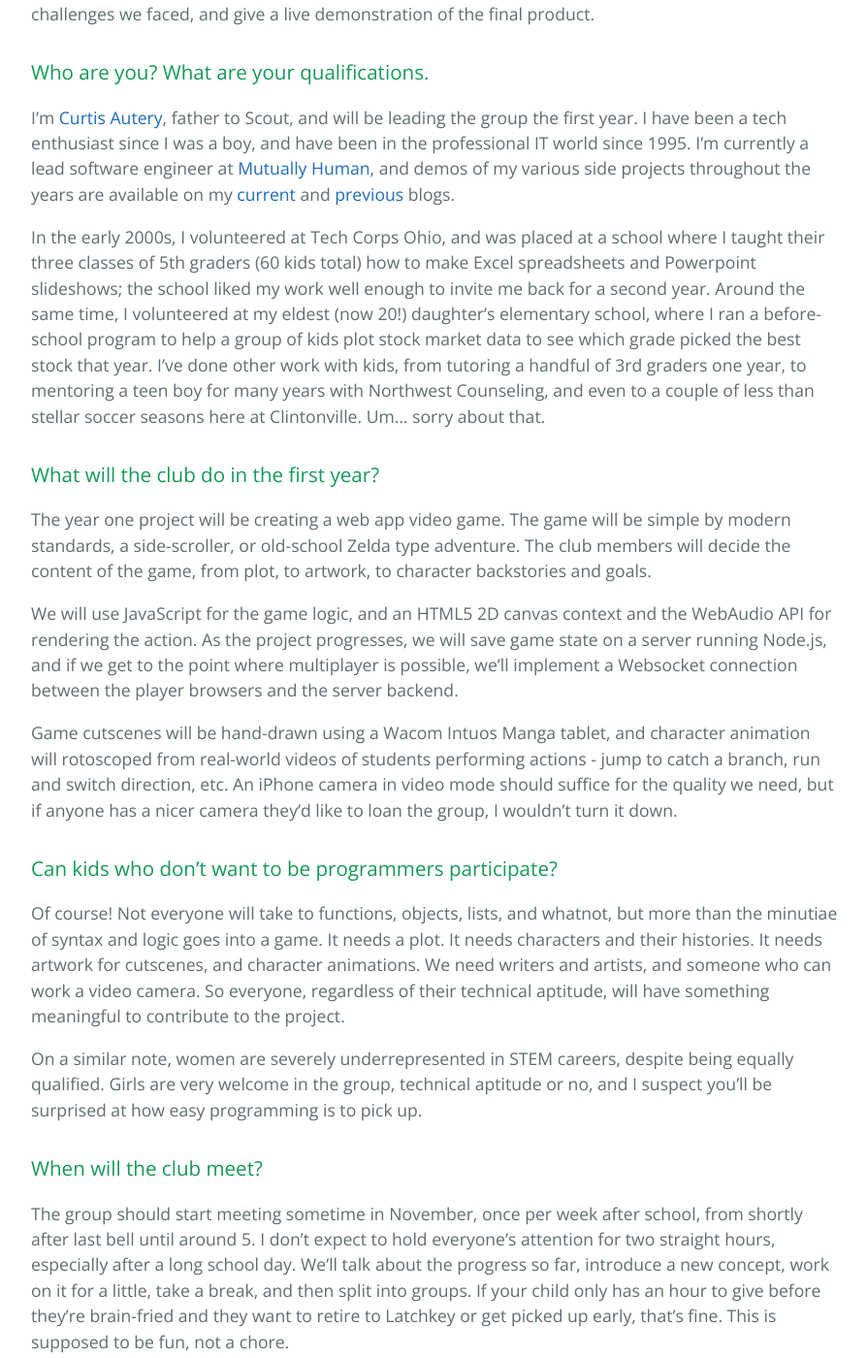
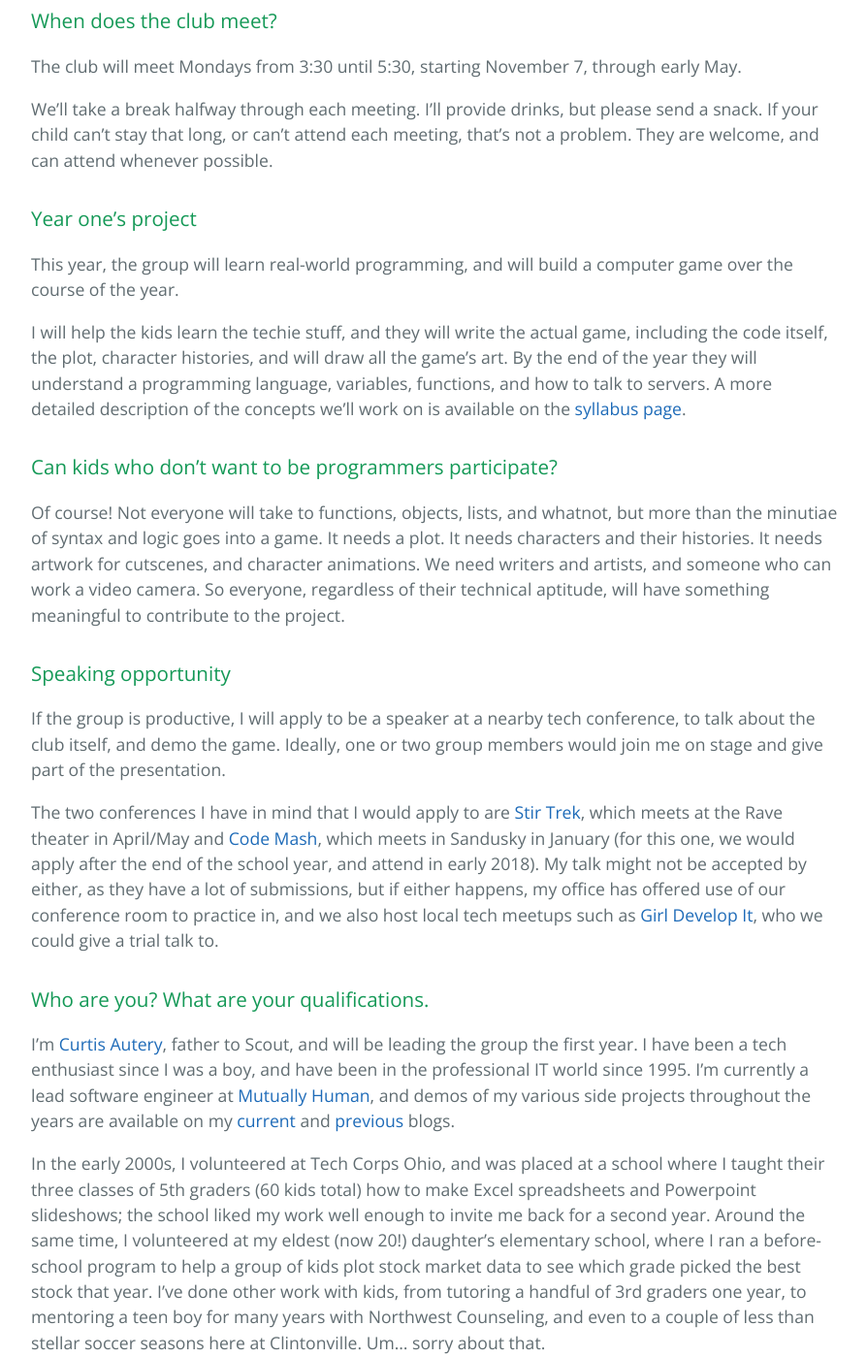
Before and after one commit to ClintonvilleAcademy/clintonvilleacademy.github.io, a Jekyll site: the page built from index.md, in a window 1280 px wide and 1400 px high, scrolled down 691 px. Shown: the whole window at 97% size, without its empty margins (192-1086 px from the left). Built offline with Jekyll 4.4.1, drawn with Linux system fonts in a browser that asks for light colours; some of the changed text lies outside the part shown.

Commit message:
Reworked index content based on feedback from Gina

```diff
--- a/index.md
+++ b/index.md
@@ -3,11 +3,33 @@
 title: {{ site.name }}
 ---
 
-### Welcome to Computer Club.
+### Welcome to Clintonville Academy Computer Club!
 
-2016 marks the first year of our experimental club. The club's main goals are to teach real-world programming skills to middle school students, and along the way learn related skills such as animation and video editing, and softer skills like collaboration, storytelling, and if all goes well, public speaking.
+The 2016/2017 school year marks the first year of our experimental club. The club's main goals are to teach technical skills to middle school students, including programming, animation and video editing, and softer skills like collaboration, storytelling, and public speaking.
 
-Each year will have a unique project that's fairly ambitious, and we will spend a couple hours each week throughout the school year learning and building. The endgame of the club will be to have a working, demonstrable project, that can be presented in-house at the school in a small ceremony, and possibly at a local tech user's group or conference, where we will talk about the process and challenges we faced, and give a live demonstration of the final product.
+Each year will have a unique, ambitious project, built by the students. By the end of the school year, we will present the project to the school in a small ceremony, and possibly at a local tech user's group or conference, where we will talk about the process and challenges we faced, and give a live demonstration of the final product.
+
+### When does the club meet?
+
+The club will meet Mondays from 3:30 until 5:30, starting November 7, through early May.
+
+We'll take a break halfway through each meeting. I'll provide drinks, but please send a snack. If your child can't stay that long, or can't attend each meeting, that's not a problem. They are welcome, and can attend whenever possible.
+
+### Year one's project
+
+This year, the group will learn real-world programming, and will build a computer game over the course of the year.
+
+I will help the kids learn the techie stuff, and they will write the actual game, including the code itself, the plot, character histories, and will draw all the game's art. By the end of the year they will understand a programming language, variables, functions, and how to talk to servers. A more detailed description of the concepts we'll work on is available on the [syllabus page](/syllabus.html).
+
+### Can kids who don’t want to be programmers participate?
+
+Of course! Not everyone will take to functions, objects, lists, and whatnot, but more than the minutiae of syntax and logic goes into a game. It needs a plot. It needs characters and their histories. It needs artwork for cutscenes, and character animations. We need writers and artists, and someone who can work a video camera. So everyone, regardless of their technical aptitude, will have something meaningful to contribute to the project.
+
+### Speaking opportunity
+
+If the group is productive, I will apply to be a speaker at a nearby tech conference, to talk about the club itself, and demo the game. Ideally, one or two group members would join me on stage and give part of the presentation.
+
+The two conferences I have in mind that I would apply to are [Stir Trek](http://stirtrek.com/), which meets at the Rave theater in April/May and [Code Mash](http://www.codemash.org/), which meets in Sandusky in January (for this one, we would apply after the end of the school year, and attend in early 2018). My talk might not be accepted by either, as they have a lot of submissions, but if either happens, my office has offered use of our conference room to practice in, and we also host local tech meetups such as [Girl Develop It](https://www.girldevelopit.com/chapters/columbus), who we could give a trial talk to.
 
 ### Who are you? What are your qualifications.
 
@@ -15,29 +37,9 @@
 
 In the early 2000s, I volunteered at Tech Corps Ohio, and was placed at a school where I taught their three classes of 5th graders (60 kids total) how to make Excel spreadsheets and Powerpoint slideshows; the school liked my work well enough to invite me back for a second year. Around the same time, I volunteered at my eldest (now 20!) daughter’s elementary school, where I ran a before-school program to help a group of kids plot stock market data to see which grade picked the best stock that year. I’ve done other work with kids, from tutoring a handful of 3rd graders one year, to mentoring a teen boy for many years with Northwest Counseling, and even to a couple of less than stellar soccer seasons here at Clintonville. Um… sorry about that.
 
-### What will the club do in the first year?
+### Can I see what my kid is working on?
 
-The year one project will be creating a web app video game. The game will be simple by modern standards, a side-scroller, or old-school Zelda type adventure. The club members will decide the content of the game, from plot, to artwork, to character backstories and goals.
-
-We will use JavaScript for the game logic, and an HTML5 2D canvas context and the WebAudio API for rendering the action. As the project progresses, we will save game state on a server running Node.js, and if we get to the point where multiplayer is possible, we'll implement a Websocket connection between the player browsers and the server backend.
-
-Game cutscenes will be hand-drawn using a Wacom Intuos Manga tablet, and character animation will rotoscoped from real-world videos of students performing actions - jump to catch a branch, run and switch direction, etc. An iPhone camera in video mode should suffice for the quality we need, but if anyone has a nicer camera they'd like to loan the group, I wouldn't turn it down.
-
-### Can kids who don’t want to be programmers participate?
-
-Of course! Not everyone will take to functions, objects, lists, and whatnot, but more than the minutiae of syntax and logic goes into a game. It needs a plot. It needs characters and their histories. It needs artwork for cutscenes, and character animations. We need writers and artists, and someone who can work a video camera. So everyone, regardless of their technical aptitude, will have something meaningful to contribute to the project.
-
-On a similar note, women are severely underrepresented in STEM careers, despite being equally qualified. Girls are very welcome in the group, technical aptitude or no, and I suspect you’ll be surprised at how easy programming is to pick up.
-
-### When will the club meet?
-
-The group should start meeting sometime in November, once per week after school, from shortly after last bell until around 5. I don’t expect to hold everyone’s attention for two straight hours, especially after a long school day. We’ll talk about the progress so far, introduce a new concept, work on it for a little, take a break, and then split into groups. If your child only has an hour to give before they’re brain-fried and they want to retire to Latchkey or get picked up early, that’s fine. This is supposed to be fun, not a chore.
-
-Outside of the meetings, I’ll be available over email or [Facebook](https://www.facebook.com/autery) for questions, to look over code or artwork, at any time.
-
-### Can I see EXACTLY what my kid is working on?
-
-Absolutely. One of my main goals is to be completely transparent about club activities. You are welcome to sit in (and learn to program, if that’s interesting to you), and I’d prefer that emails with questions or game content come from the _**parents’**_ email addresses.
+Yes. The club will be completely transparent, which is needed for better communication with parents and schools taff, and also to better help the kids collaborate with each other. You are welcome to sit in (and learn to program, if that’s interesting to you). All communication not in the normal club meetings will happen through emails to parents.
 
 The code in progress will be a project in the [club's GitHub organization page](https://github.com/ClintonvilleAcademy). Any parent or staff member with a GitHub account can join the project as a collaborator. Just let me know, and I'll send an invitation.
 
@@ -47,9 +49,9 @@
 
 ### Who can be in the club? How many?
 
-Because I want to help the group learn skills that are more sophisticated than you find in the “Hour of Code” project, I’d like to restrict this to just middle school. I think we should cap year one at 10 kids, maybe 12 if there’s a big interest. Any more than that and our meetings will switch from truly collaborating to me lecturing, which sort of defeats the purpose.
+The project for year one will be limited to 12 middle school students. Any more than that, and the meetings will be less collaborative, and more about me lecturing, which wouldn't be fun for anyone.
 
 Thanks for reading! Don't hesitate to send any questions or suggestions my way, and I'm looking forward to working with the group this year.
 
 
-Curtis
+[Curtis](mailto:ceautery@gmail.com)
```
Also changed, not shown: 1 other file.
